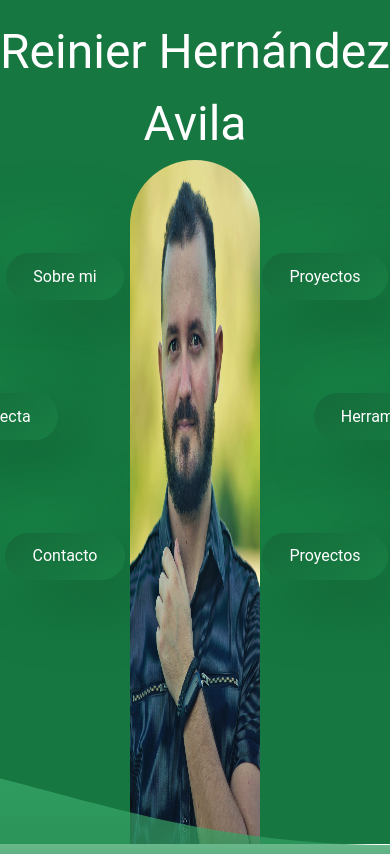
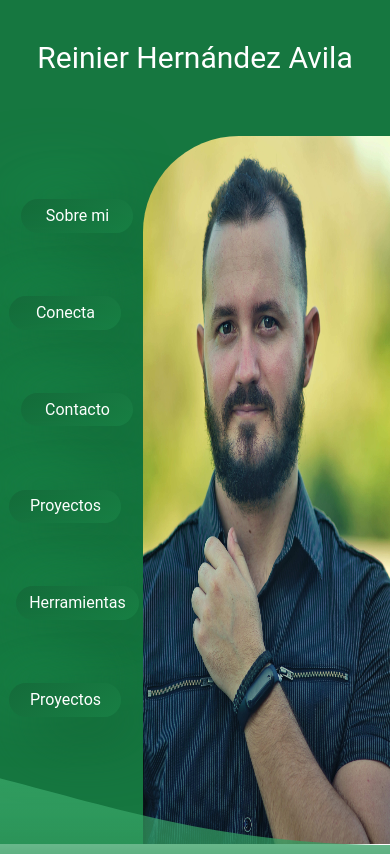
Before and after one commit to ragnarok22/about-page, a Next.js app: page / in a window 390 px wide. Shown: the top 854 px of the page. Built offline with nearby package versions, Linux system fonts and the light colour scheme.

Commit message:
feat: mostrando la vista mobile en el home

```diff
--- a/pages/mobile.jsx
+++ b/components/Home/Desktop.jsx
@@ -1,11 +1,11 @@
 import Head from 'next/head'
 import Link from 'next/link'
 import Image from 'next/image'
-import Layout, {siteTitle} from '../components/layouts/base'
-import profilePic from '../public/me.jpg'
-import styles from '../styles/Mobile.module.scss'
+import Layout, {siteTitle} from '../layouts/base'
+import profilePic from '../../public/me.jpg'
+import styles from '../../styles/Index.module.scss'
 
-export default function Home() {
+export default function HomeDesktop() {
   const profileWidth = 3376 / 10;
   const profileHeight = 5063 / 10;
   return (
@@ -14,9 +14,9 @@ export default function Home() {
         <title>{siteTitle}</title>
       </Head>
       <main className={styles.main}>
-        <h1>Reinier Hernández Avila</h1>
+        <h1 className="mt-4">Reinier Hernández Avila</h1>
 
-        <div className={styles.content}>
+        <div className="flex flex-grow justify-center">
           <div className={styles.link_list}>
             <Link href="/about">
               <a>Sobre mi</a>
@@ -27,6 +27,17 @@ export default function Home() {
             <Link href="/contact">
               <a>Contacto</a>
             </Link>
+          </div>
+
+          <Image
+            src={profilePic}
+            alt="Reinier Hernández Avila"
+            width={profileWidth}
+            height={profileHeight}
+            className={`${styles.profile}  w-1/3`}
+          />
+
+          <div className={styles.link_list}>
             <Link href="/projects">
               <a>Proyectos</a>
             </Link>
@@ -37,17 +48,9 @@ export default function Home() {
               <a>Proyectos</a>
             </Link>
           </div>
-
-          <Image
-            src={profilePic}
-            alt="Reinier Hernández Avila"
-            width={profileWidth}
-            height={profileHeight}
-            className={styles.profile}
-          />
         </div>
         <div className={styles.ocean}>
-          <div className={styles.wave} />
+          <div className={styles.wave}></div>
         </div>
       </main>
     </Layout>
--- /dev/null
+++ b/components/Home/Mobile.jsx
@@ -0,0 +1,55 @@
+import Head from 'next/head'
+import Link from 'next/link'
+import Image from 'next/image'
+import Layout, {siteTitle} from '../layouts/base'
+import profilePic from '../../public/me.jpg'
+import styles from '../../styles/Mobile.module.scss'
+
+export default function HomeMobile() {
+  const profileWidth = 3376 / 10;
+  const profileHeight = 5063 / 10;
+  return (
+    <Layout>
+      <Head>
+        <title>{siteTitle}</title>
+      </Head>
+      <main className={styles.main}>
+        <h1>Reinier Hernández Avila</h1>
+
+        <div className={styles.content}>
+          <div className={styles.link_list}>
+            <Link href="/about">
+              <a>Sobre mi</a>
+            </Link>
+            <Link href="/connect">
+              <a className={styles.right}>Conecta</a>
+            </Link>
+            <Link href="/contact">
+              <a>Contacto</a>
+            </Link>
+            <Link href="/projects">
+              <a>Proyectos</a>
+            </Link>
+            <Link href="/tools">
+              <a className={styles.left}>Herramientas</a>
+            </Link>
+            <Link href="/projects">
+              <a>Proyectos</a>
+            </Link>
+          </div>
+
+          <Image
+            src={profilePic}
+            alt="Reinier Hernández Avila"
+            width={profileWidth}
+            height={profileHeight}
+            className={styles.profile}
+          />
+        </div>
+        <div className={styles.ocean}>
+          <div className={styles.wave} />
+        </div>
+      </main>
+    </Layout>
+  )
+}
--- a/pages/index.jsx
+++ b/pages/index.jsx
@@ -1,58 +1,16 @@
-import Head from 'next/head'
-import Link from 'next/link'
-import Image from 'next/image'
-import Layout, {siteTitle} from '../components/layouts/base'
-import profilePic from '../public/me.jpg'
-import styles from '../styles/Index.module.scss'
+import HomeMobile from '../components/Home/Mobile'
+import HomeDesktop from '../components/Home/Desktop'
+import { useEffect, useState } from 'react'
 
 export default function Home() {
-  const profileWidth = 3376 / 10;
-  const profileHeight = 5063 / 10;
-  return (
-    <Layout>
-      <Head>
-        <title>{siteTitle}</title>
-      </Head>
-      <main className={styles.main}>
-        <h1 className="mt-4">Reinier Hernández Avila</h1>
+  const [width, setWidth] = useState(0);
 
-        <div className="flex flex-grow justify-center">
-          <div className={styles.link_list}>
-            <Link href="/about">
-              <a>Sobre mi</a>
-            </Link>
-            <Link href="/connect">
-              <a className={styles.right}>Conecta</a>
-            </Link>
-            <Link href="/contact">
-              <a>Contacto</a>
-            </Link>
-          </div>
+  useEffect(() => {
+    setWidth(window.innerWidth);
+  });
 
-          <Image
-            src={profilePic}
-            alt="Reinier Hernández Avila"
-            width={profileWidth}
-            height={profileHeight}
-            className={`${styles.profile}  w-1/3`}
-          />
-
-          <div className={styles.link_list}>
-            <Link href="/projects">
-              <a>Proyectos</a>
-            </Link>
-            <Link href="/tools">
-              <a className={styles.left}>Herramientas</a>
-            </Link>
-            <Link href="/projects">
-              <a>Proyectos</a>
-            </Link>
-          </div>
-        </div>
-        <div className={styles.ocean}>
-          <div className={styles.wave}></div>
-        </div>
-      </main>
-    </Layout>
-  )
+  if(width <= 680) {
+    return <HomeMobile />
+  }
+  return <HomeDesktop />
 }
```
